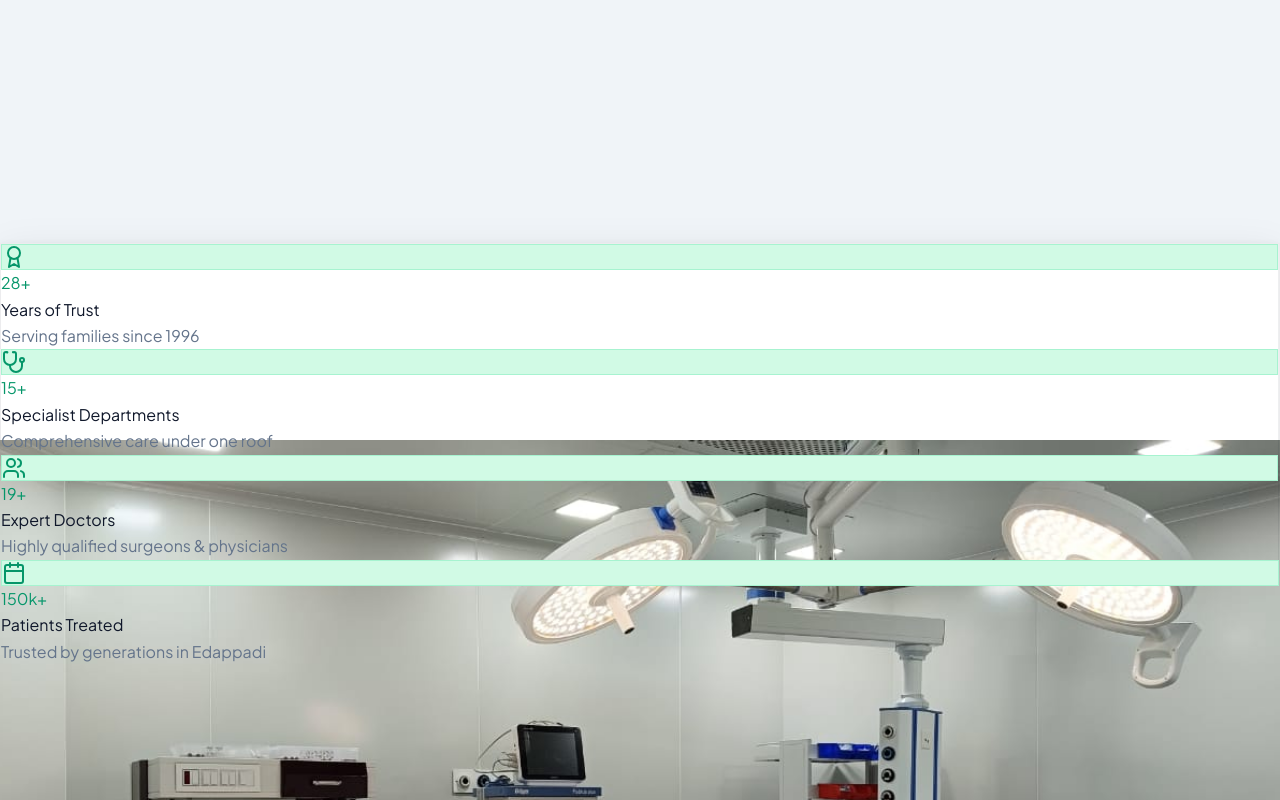
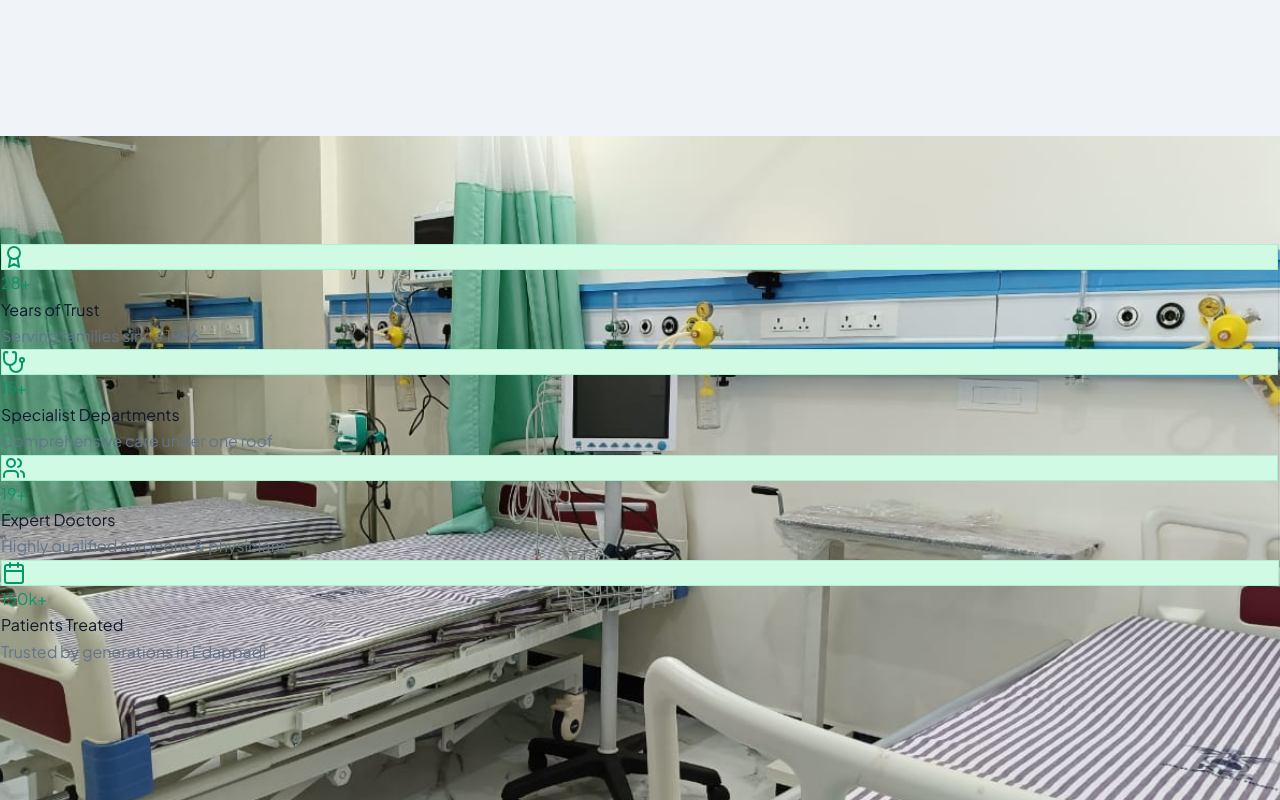
Before and after one commit to Manju1303/krs, a React (Vite) app: page / in a window 1280 px wide. Shown: the part 1740-2540 px from the top of the page. Built offline with nearby package versions, Linux system fonts and the light colour scheme.

Commit message:
Remove building image from Hero slideshow

```diff
--- a/src/components/Hero.jsx
+++ b/src/components/Hero.jsx
@@ -1,5 +1,5 @@
 import React, { useState, useEffect, useCallback } from 'react';
-import { Calendar, ShieldAlert, Award, FlaskConical, Phone, Building2, ChevronLeft, ChevronRight, HeartPulse, CheckCircle2 } from 'lucide-react';
+import { Calendar, ShieldAlert, Award, FlaskConical, Phone, ChevronLeft, ChevronRight, HeartPulse, CheckCircle2 } from 'lucide-react';
 import { hospitalInfo } from '../data/hospitalData';
 
 const getImg = (path) => {
@@ -9,12 +9,6 @@ const getImg = (path) => {
 };
 
 const slides = [
-  {
-    url: getImg('images/building_clean.png'),
-    caption: 'KRS Multispeciality Hospital — Edappadi Main Campus',
-    sub: 'Salem Main Road, Vellandivalasu, Edappadi',
-    icon: Building2,
-  },
   {
     url: getImg('images/ot_main.jpeg'),
     caption: 'Advanced Modular Operation Theatre',
```
